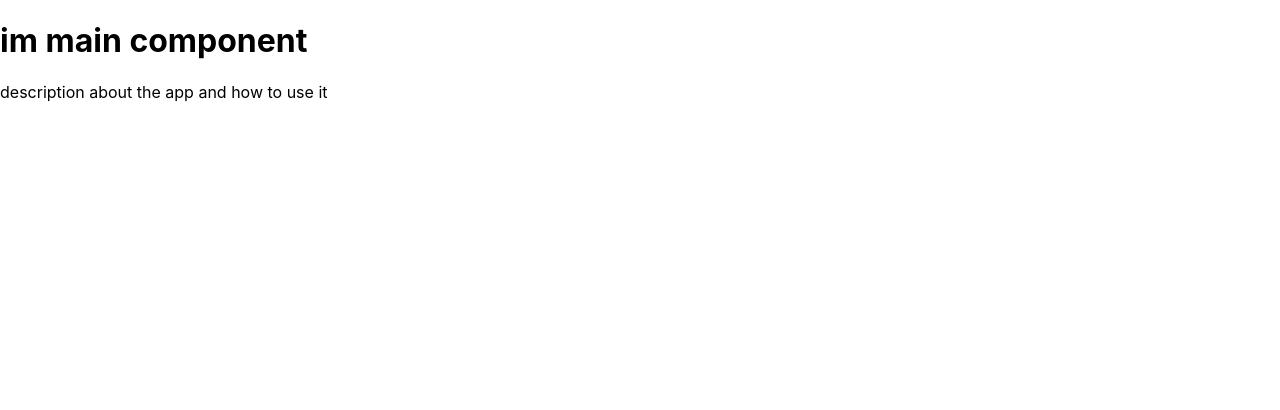
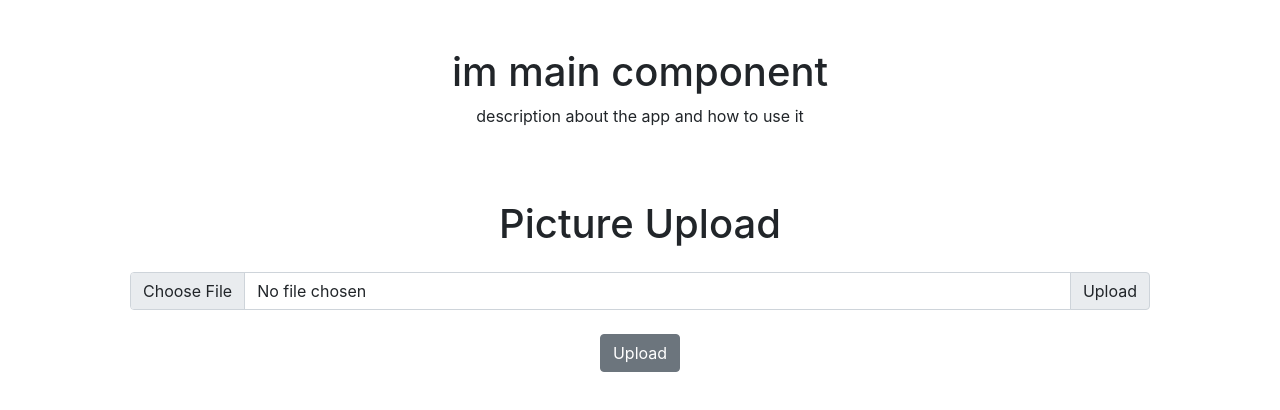
Before and after one commit to vladik-Didyk/Arts_R_Us-client, a React (Create React App) app: page / in a window 1280 px wide. Shown: the top 410 px of the page. Built offline with nearby package versions, Linux system fonts and the light colour scheme.

Commit message:
Picture Upload

```diff
--- a/package.json
+++ b/package.json
@@ -6,8 +6,10 @@
     "@testing-library/jest-dom": "^5.11.4",
     "@testing-library/react": "^11.1.0",
     "@testing-library/user-event": "^12.1.10",
+    "axios": "^0.21.1",
     "react": "^17.0.2",
     "react-dom": "^17.0.2",
+    "react-modal": "^3.13.1",
     "react-scripts": "4.0.3",
     "web-vitals": "^1.0.1"
   },
--- a/public/index.html
+++ b/public/index.html
@@ -1,15 +1,17 @@
 <!DOCTYPE html>
 <html lang="en">
+
 <head>
   <meta charset="utf-8" />
   <link rel="icon" href="%PUBLIC_URL%/favicon.ico" />
   <meta name="viewport" content="width=device-width, initial-scale=1" />
   <meta name="theme-color" content="#000000" />
-    <meta
-      name="description"
-      content="Web site created using create-react-app"
-    />
+  <meta name="description" content="Web site created using create-react-app" />
   <link rel="apple-touch-icon" href="%PUBLIC_URL%/logo192.png" />
+
+  <!-- Bootstrap -->
+  <link href="https://cdn.jsdelivr.net/npm/bootstrap@5.0.0-beta2/dist/css/bootstrap.min.css" rel="stylesheet"
+    integrity="sha384-BmbxuPwQa2lc/FVzBcNJ7UAyJxM6wuqIj61tLrc4wSX0szH/Ev+nYRRuWlolflfl" crossorigin="anonymous">
   <!--
       manifest.json provides metadata used when your web app is installed on a
       user's mobile device or desktop. See https://developers.google.com/web/fundamentals/web-app-manifest/
@@ -26,6 +28,7 @@
     -->
   <title>React App</title>
 </head>
+
 <body>
   <noscript>You need to enable JavaScript to run this app.</noscript>
   <div id="root"></div>
@@ -39,5 +42,14 @@
       To begin the development, run `npm start` or `yarn start`.
       To create a production bundle, use `npm run build` or `yarn build`.
     -->
+
+  <!-- Bootstrap -->
+  <script src="https://cdn.jsdelivr.net/npm/@popperjs/core@2.9.1/dist/umd/popper.min.js"
+    integrity="sha384-SR1sx49pcuLnqZUnnPwx6FCym0wLsk5JZuNx2bPPENzswTNFaQU1RDvt3wT4gWFG"
+    crossorigin="anonymous"></script>
+  <script src="https://cdn.jsdelivr.net/npm/bootstrap@5.0.0-beta3/dist/js/bootstrap.min.js"
+    integrity="sha384-j0CNLUeiqtyaRmlzUHCPZ+Gy5fQu0dQ6eZ/xAww941Ai1SxSY+0EQqNXNE6DZiVc"
+    crossorigin="anonymous"></script>
 </body>
+
 </html>
--- a/src/Components/Main.jsx
+++ b/src/Components/Main.jsx
@@ -1,11 +1,13 @@
 import React from "react";
+import PictureUpload from "./PictureUpload";
 
 const Main = () => {
   return (
-    <div>
-      <h1>im main component</h1>
-      <p>description about the app and how to use it</p>
+    <div className="container">
+      <h1 className="text-center mt-5">im main component</h1>
+      <p className="text-center mb-4">description about the app and how to use it</p>
       {/* insert component here */}
+      <PictureUpload/>
     </div>
   );
 };
--- /dev/null
+++ b/src/Components/PictureUpload.jsx
@@ -0,0 +1,92 @@
+import React from "react";
+import { useState } from 'react';
+import Modal from 'react-modal';
+import { createPicture } from "../lib/api";
+
+const PictureUpload = () => {
+  const [showValidationError, setShowValidationError] = useState(false);
+  const [modalIsOpen, setModalIsOpen] = useState(false);
+  const [picture, setPicture] = useState();
+
+
+  async function addNewPicture(picture) {
+    const data = await createPicture(picture);
+    return data;
+  }
+
+  function closeButton() {
+    setShowValidationError(false)
+  }
+
+  function uploadPicture(file) {
+    setPicture(file);
+  }
+
+  async function handleFormSubmit(event) {
+    event.preventDefault();
+    if (picture) {
+      try {
+        await addNewPicture(picture);
+        setModalIsOpen(true);
+      } catch (err) {
+        alert(err);
+      }
+    }
+    else {
+      setShowValidationError(true)
+    }
+  }
+
+  return (
+    <>
+      <div className=" mt-1">
+        <div className="">
+          <form className=" justify-content-center p-5 bg-white mt-2 " onSubmit={(event) => handleFormSubmit(event)}>
+            <h1 className="text-center mb-4">Picture Upload</h1>
+            <div className="row mb-3">
+              {/* <label className="col-sm-2 col-form-label">Picture</label> */}
+              <div className="">
+                <div className=" input-group mb-1">
+                  <input type="file" className="form-control"
+                    onChange={e => uploadPicture(e.target.files[0])}
+                    id="inputGroupFile02" />
+                  <label className="input-group-text" htmlFor="inputGroupFile02">Upload</label>
+                </div>
+              </div>
+            </div>
+            <div>
+              {showValidationError &&
+                <div className="d-flex justify-content-center alert alert-danger mt-1 alert-dismissible fade show" role="alert">
+                  Please Upload again.
+                            <button type="button" className="btn-close"
+                    onClick={closeButton}
+                    aria-label="Close"></button>
+                </div>}
+
+              <div className="d-flex justify-content-center">
+                <button className="btn btn-secondary mt-1 " type="submit" >Upload</button>
+              </div>
+
+            </div>
+          </form>
+        </div>
+      </div>
+      <Modal
+        isOpen={modalIsOpen}
+        onRequestClose={() => setModalIsOpen(false)}
+        ariaHideApp={false}
+        className="pt-5 w-25 m-auto mt-5">
+        <div className="d-flex justify-content-center alert alert-warning mt-2 alert-dismissible fade show" role="alert">
+          The picture was uploaded!
+        <button type="button" className="btn-close"
+            onClick={() => setModalIsOpen(false)}
+            aria-label="Close"></button>
+        </div>
+      </Modal>
+    </>
+  )
+}
+
+
+
+export default PictureUpload;
--- /dev/null
+++ b/src/lib/api.js
@@ -0,0 +1,11 @@
+import axios from "axios";
+import FormData from "form-data";
+const BaseUrl = 'http://localhost:5000';
+
+export async function createPicture( picture) {
+    const form = new FormData();
+    form.append('picture', picture)
+    console.log("we need a real connection to the backend")
+    // const response = await axios.post(BaseUrl + '/', form, { headers: {'Content-Type': 'multipart/form-data'}});
+    // return response.data;
+  }
```
Also changed, not shown: src/Components/PictureUplod.jsx (deleted, +0 -13 lines). Lines whose indentation alone changed are shown as unchanged.
